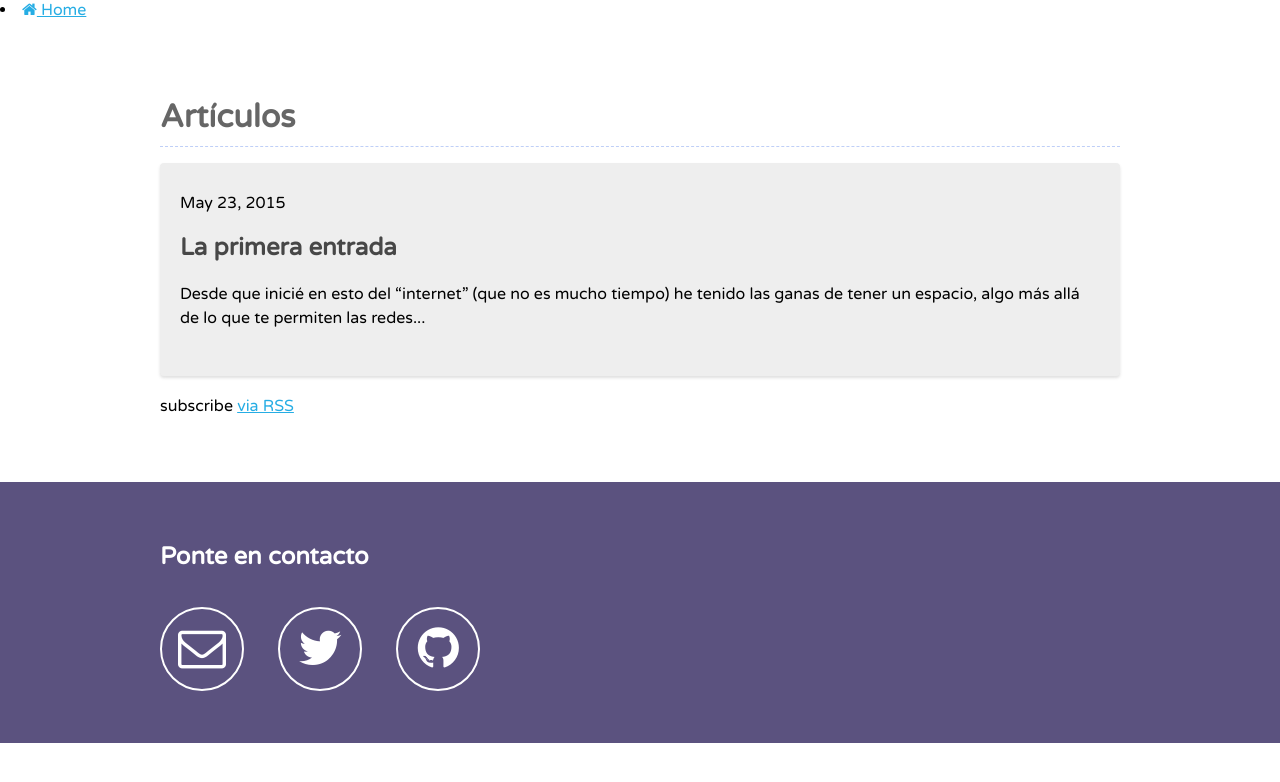
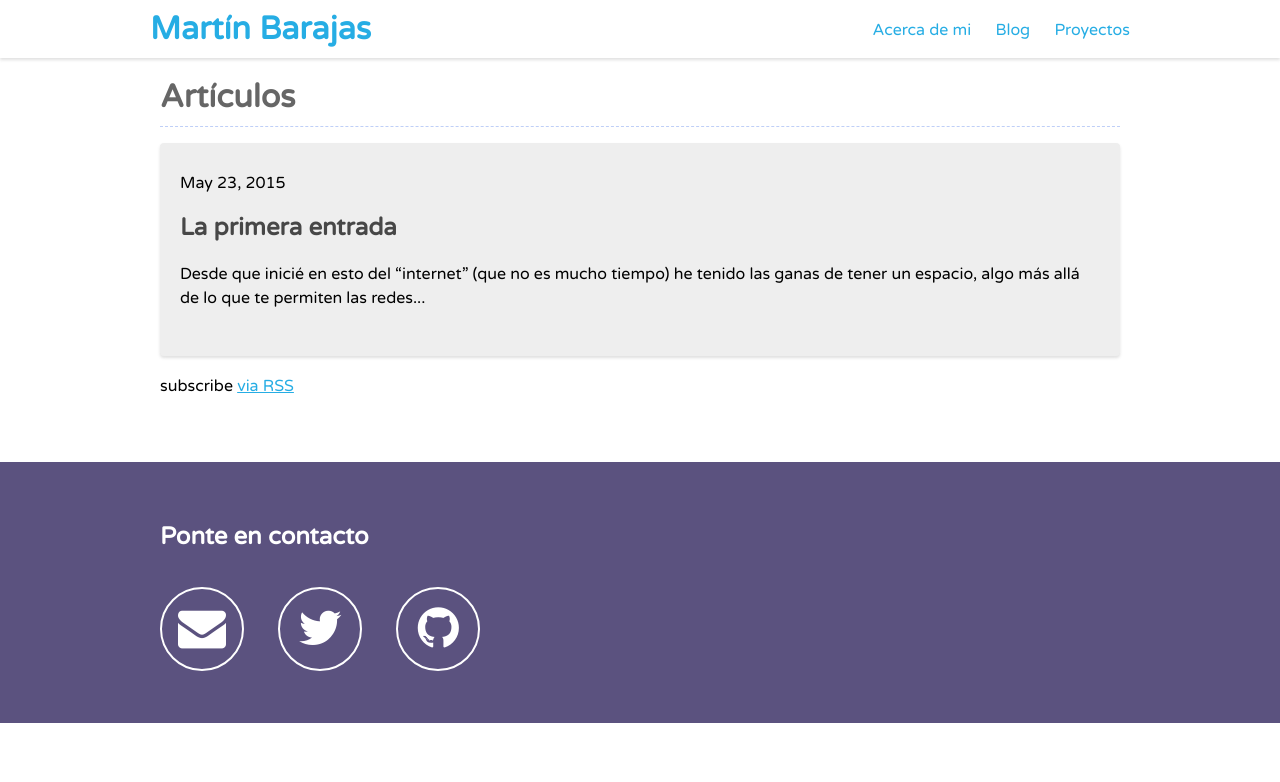
Before and after one commit to mrtnbrjs/mrtnbrjs.github.io, a Jekyll site: the page built from index.html, in a window 1280 px wide. Shown: the top 782 px of the page. Built offline with Jekyll 4.4.1, drawn with Linux system fonts in a browser that asks for light colours; nearby versions of some CDN libraries; comment, search, counter and statistics services are not loaded.

Commit message:
fa errors font awesome

```diff
--- a/_includes/footer.html
+++ b/_includes/footer.html
@@ -7,11 +7,11 @@
     <div class="footer-col-wrapper">
       <div class="footer-col  footer-col-1">
         <ul class="contact-list">
-          <li><a href="mailto:{{ site.email }}">{% icon fa fa-envelope-o %}</a></li>
+          <li><a href="mailto:{{ site.email }}"><i class="fa fa-envelope"></i></a></li>
           {% if site.github_username %}
           <li>
             <a href="https://github.com/{{ site.github_username }}">
-              <span class="username">{% icon fa fa-twitter %}</span>
+              <span class="username"><i class="fa fa-twitter"></i></span>
             </a>
           </li>
           {% endif %}
@@ -19,7 +19,7 @@
           {% if site.twitter_username %}
           <li>
             <a href="https://twitter.com/{{ site.twitter_username }}">
-              <span class="username">{% icon fa fa-github %}</span>
+              <span class="username"><i class="fa fa-github"></i></span>
             </a>
           </li>
           {% endif %}
--- a/_includes/header.html
+++ b/_includes/header.html
@@ -1 +1,23 @@
-<li><a href="{{ site.baseurl }}/index.html"><i class='fa fa-home'></i> Home</a></li>
+<header class="site-header">
+
+  <div class="wrapper">
+
+    <h1><a class="site-title" href="{{ site.baseurl }}/">{{ site.title }}</a></h1>
+    <nav class="site-nav">
+      <div class="mobile-menu">
+        <i class="fa fa-bars"></i>
+      </div>
+      <div class="trigger">
+        {% for page in site.pages %}
+          {% if page.title %}
+          <a class="page-link" href="{{ page.url | prepend: site.baseurl }}">Acerca de mi</a>
+          {% endif %}
+        {% endfor %}
+        <a class="page-link" href="">Blog</a>
+        <a class="page-link" href="">Proyectos</a>
+      </div>
+    </nav>
+
+  </div>
+
+</header>
```
Also changed, not shown: 4 other files.
